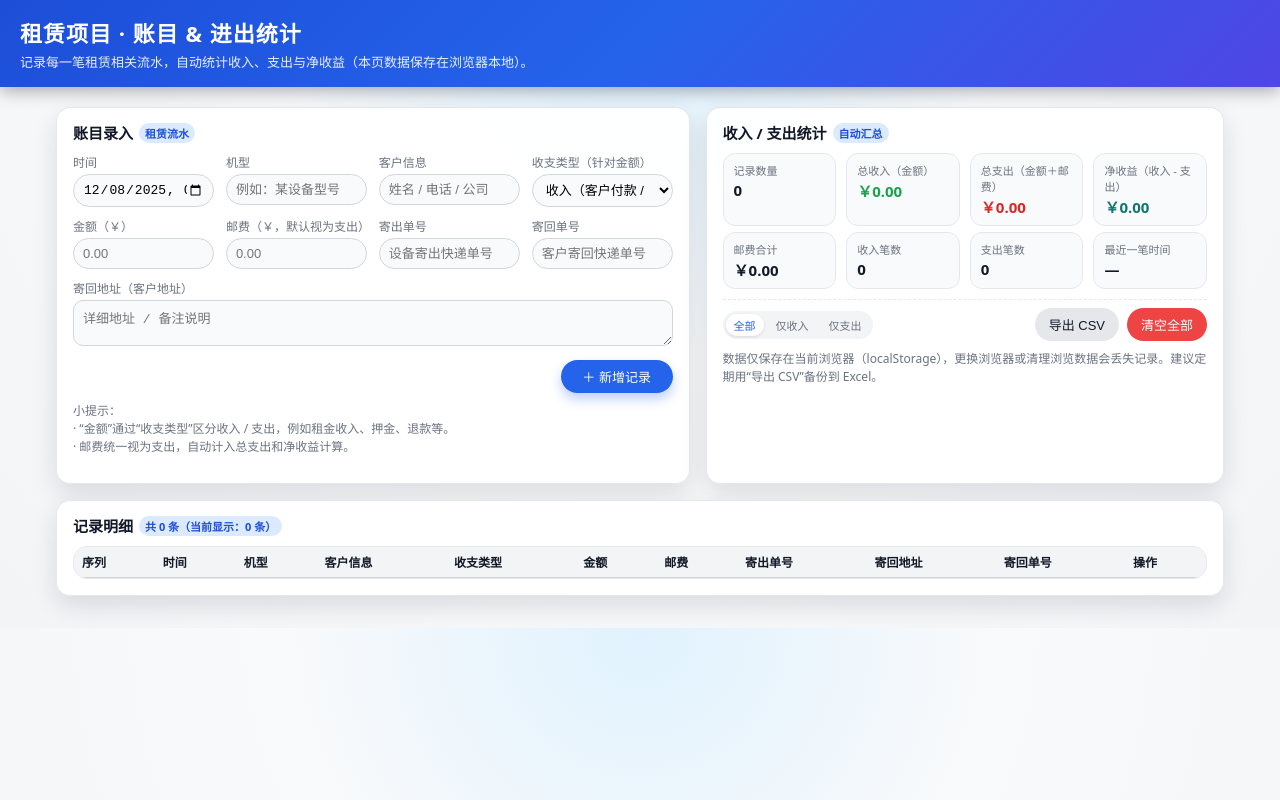
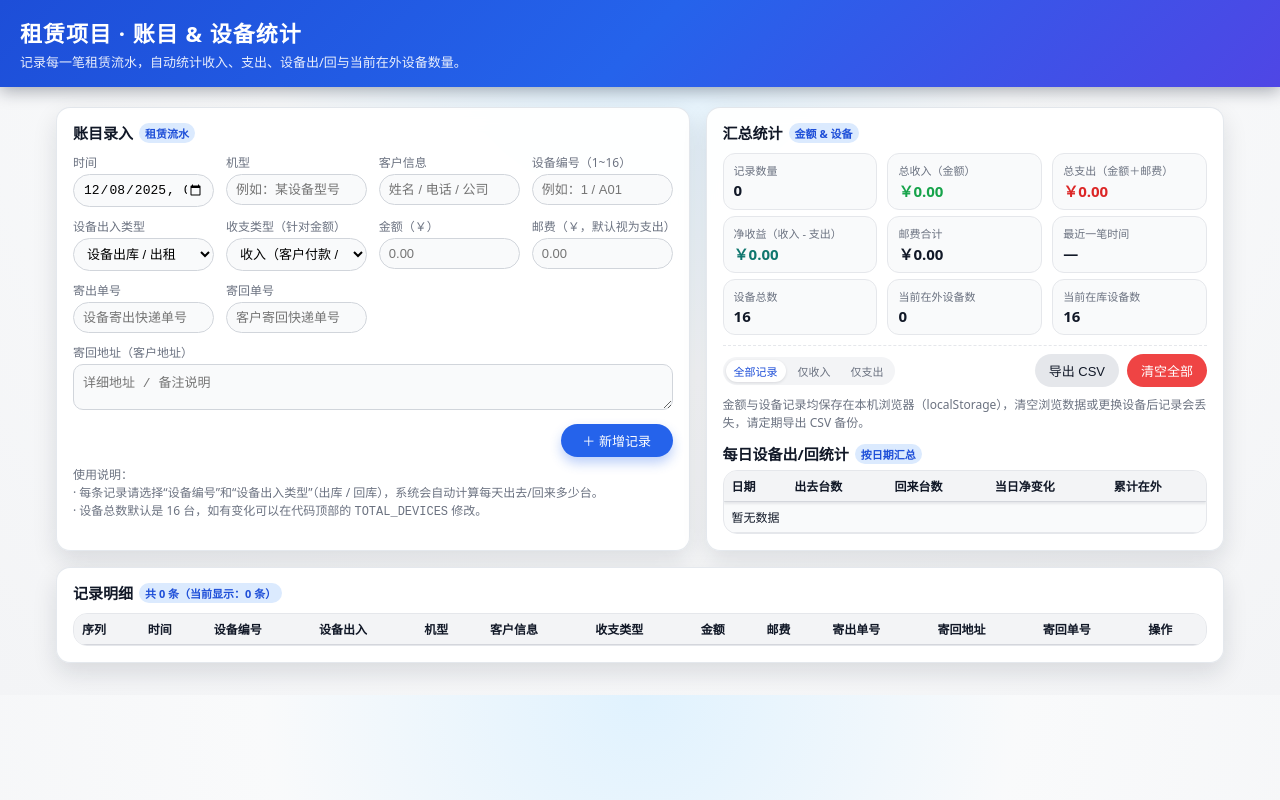
Before and after one commit to baique365-pixel/rental-account, a plain HTML site: page index.html in a window 1280 px wide. Drawn offline with Linux system fonts and the light colour scheme.

Commit message:
Update index.html

```diff
--- a/index.html
+++ b/index.html
@@ -190,7 +190,7 @@
 
     .stats-row {
       display: grid;
-      grid-template-columns: repeat(4, minmax(0, 1fr));
+      grid-template-columns: repeat(3, minmax(0, 1fr));
       gap: 10px;
       margin-bottom: 6px;
     }
@@ -268,7 +268,7 @@
 
     .pill-filter button.active {
       background: #fff;
-      color: var(--primary);
+      color: #1d4ed8;
       font-weight: 500;
       box-shadow: 0 1px 3px rgba(15,23,42,0.12);
     }
@@ -279,6 +279,11 @@
       border: 1px solid var(--border);
       overflow: hidden;
       background: #f9fafb;
+    }
+
+    .table-wrapper.small-table {
+      max-height: 260px;
+      margin-top: 6px;
     }
 
     table {
@@ -335,12 +340,16 @@
       border-color: #fecaca;
     }
 
-    .tag-chip {
-      padding: 1px 6px;
-      font-size: 11px;
-      border-radius: 999px;
-      background: #e5e7eb;
-      color: var(--text-sub);
+    .tag-move-out {
+      background: #dbeafe;
+      color: #1d4ed8;
+      border-color: #bfdbfe;
+    }
+
+    .tag-move-back {
+      background: #e0f2fe;
+      color: #0369a1;
+      border-color: #bae6fd;
     }
 
     .td-actions {
@@ -392,8 +401,8 @@
 </head>
 <body>
 <header>
-  <h1>租赁项目 · 账目 & 进出统计</h1>
-  <p>记录每一笔租赁相关流水，自动统计收入、支出与净收益（本页数据保存在浏览器本地）。</p>
+  <h1>租赁项目 · 账目 & 设备统计</h1>
+  <p>记录每一笔租赁流水，自动统计收入、支出、设备出/回与当前在外设备数量。</p>
 </header>
 
 <div class="page">
@@ -418,6 +427,19 @@
         <div class="field">
           <label for="customer">客户信息</label>
           <input type="text" id="customer" name="customer" placeholder="姓名 / 电话 / 公司">
+        </div>
+
+        <div class="field">
+          <label for="deviceId">设备编号（1~16）</label>
+          <input type="text" id="deviceId" name="deviceId" placeholder="例如：1 / A01">
+        </div>
+
+        <div class="field">
+          <label for="moveType">设备出入类型</label>
+          <select id="moveType" name="moveType">
+            <option value="out">设备出库 / 出租</option>
+            <option value="back">设备回库 / 归还</option>
+          </select>
         </div>
 
         <div class="field">
@@ -459,19 +481,20 @@
       </form>
 
       <p class="small">
-        小提示：<br>
-        · “金额”通过“收支类型”区分收入 / 支出，例如租金收入、押金、退款等。<br>
-        · 邮费统一视为支出，自动计入总支出和净收益计算。
+        使用说明：<br>
+        · 每条记录请选择“设备编号”和“设备出入类型”（出库 / 回库），系统会自动计算每天出去/回来多少台。<br>
+        · 设备总数默认是 16 台，如有变化可以在代码顶部的 <code>TOTAL_DEVICES</code> 修改。
       </p>
     </div>
 
     <!-- 右侧：统计信息 & 操作 -->
     <div class="card">
       <div class="card-title">
-        收入 / 支出统计
-        <span class="badge">自动汇总</span>
+        汇总统计
+        <span class="badge">金额 & 设备</span>
       </div>
 
+      <!-- 金额统计 -->
       <div class="stats-row">
         <div class="stat-card">
           <div class="stat-label">记录数量</div>
@@ -485,28 +508,36 @@
           <div class="stat-label">总支出（金额＋邮费）</div>
           <div class="stat-value stat-expense" id="statExpense">￥0.00</div>
         </div>
+      </div>
+
+      <div class="stats-row">
         <div class="stat-card">
           <div class="stat-label">净收益（收入 - 支出）</div>
           <div class="stat-value stat-balance" id="statBalance">￥0.00</div>
         </div>
-      </div>
-
-      <div class="stats-row">
         <div class="stat-card">
           <div class="stat-label">邮费合计</div>
           <div class="stat-value" id="statShipping">￥0.00</div>
         </div>
         <div class="stat-card">
-          <div class="stat-label">收入笔数</div>
-          <div class="stat-value" id="statIncomeCount">0</div>
+          <div class="stat-label">最近一笔时间</div>
+          <div class="stat-value" id="statLastTime">—</div>
+        </div>
+      </div>
+
+      <!-- 设备统计 -->
+      <div class="stats-row">
+        <div class="stat-card">
+          <div class="stat-label">设备总数</div>
+          <div class="stat-value" id="statDeviceTotal">16</div>
         </div>
         <div class="stat-card">
-          <div class="stat-label">支出笔数</div>
-          <div class="stat-value" id="statExpenseCount">0</div>
+          <div class="stat-label">当前在外设备数</div>
+          <div class="stat-value" id="statDeviceOut">0</div>
         </div>
         <div class="stat-card">
-          <div class="stat-label">最近一笔时间</div>
-          <div class="stat-value" id="statLastTime">—</div>
+          <div class="stat-label">当前在库设备数</div>
+          <div class="stat-value" id="statDeviceIn">16</div>
         </div>
       </div>
 
@@ -515,7 +546,7 @@
       <div class="table-toolbar">
         <div class="toolbar-left">
           <div class="pill-filter" id="filterGroup">
-            <button type="button" data-filter="all" class="active">全部</button>
+            <button type="button" data-filter="all" class="active">全部记录</button>
             <button type="button" data-filter="income">仅收入</button>
             <button type="button" data-filter="expense">仅支出</button>
           </div>
@@ -527,12 +558,36 @@
       </div>
 
       <p class="small">
-        数据仅保存在当前浏览器（localStorage），更换浏览器或清理浏览数据会丢失记录。建议定期用“导出 CSV”备份到 Excel。
+        金额与设备记录均保存在本机浏览器（localStorage），清空浏览数据或更换设备后记录会丢失，请定期导出 CSV 备份。
       </p>
+
+      <!-- 每日设备出入统计 -->
+      <div style="margin-top:10px;">
+        <div class="card-title" style="margin-bottom:4px;">
+          每日设备出/回统计
+          <span class="badge">按日期汇总</span>
+        </div>
+        <div class="table-wrapper small-table">
+          <table>
+            <thead>
+            <tr>
+              <th>日期</th>
+              <th>出去台数</th>
+              <th>回来台数</th>
+              <th>当日净变化</th>
+              <th>累计在外</th>
+            </tr>
+            </thead>
+            <tbody id="dayStatsBody">
+            </tbody>
+          </table>
+        </div>
+      </div>
+
     </div>
   </div>
 
-  <!-- 表格区域 -->
+  <!-- 明细表格 -->
   <div class="card">
     <div class="card-title">
       记录明细
@@ -544,6 +599,8 @@
         <tr>
           <th>序列</th>
           <th>时间</th>
+          <th>设备编号</th>
+          <th>设备出入</th>
           <th>机型</th>
           <th>客户信息</th>
           <th>收支类型</th>
@@ -563,7 +620,8 @@
 </div>
 
 <script>
-  const STORAGE_KEY = 'account_records_v2';
+  const STORAGE_KEY = 'account_records_v3';
+  const TOTAL_DEVICES = 16; // 如果不是 16 台，在这里改
   let records = [];
   let currentFilter = 'all'; // all | income | expense
 
@@ -595,6 +653,13 @@
     );
   }
 
+  function getDateKey(dateStr) {
+    if (!dateStr) return '';
+    const d = new Date(dateStr);
+    if (isNaN(d.getTime())) return dateStr.slice(0, 10);
+    return d.toISOString().slice(0, 10); // YYYY-MM-DD
+  }
+
   function getFilteredRecords() {
     if (currentFilter === 'all') return records;
     return records.filter(r => r.ioType === currentFilter);
@@ -615,6 +680,19 @@
       const timeTd = document.createElement('td');
       timeTd.textContent = formatDate(r.time);
       tr.appendChild(timeTd);
+
+      const deviceIdTd = document.createElement('td');
+      deviceIdTd.textContent = r.deviceId || '';
+      tr.appendChild(deviceIdTd);
+
+      const moveTd = document.createElement('td');
+      if (r.moveType) {
+        const mv = document.createElement('span');
+        mv.className = 'tag ' + (r.moveType === 'out' ? 'tag-move-out' : 'tag-move-back');
+        mv.textContent = r.moveType === 'out' ? '出库/出租' : '回库/归还';
+        moveTd.appendChild(mv);
+      }
+      tr.appendChild(moveTd);
 
       const modelTd = document.createElement('td');
       modelTd.textContent = r.model || '';
@@ -684,7 +762,68 @@
       tbody.appendChild(tr);
     });
 
-    document.getElementById('recordSummary').textContent = `共 ${records.length} 条（当前显示：${list.length} 条）`;
+    document.getElementById('recordSummary').textContent =
+      `共 ${records.length} 条（当前显示：${list.length} 条）`;
+  }
+
+  function computeDayStats() {
+    const map = {};
+    records.forEach(r => {
+      if (!r.time || !r.moveType) return;
+      const key = getDateKey(r.time);
+      if (!key) return;
+      if (!map[key]) map[key] = { out: 0, back: 0 };
+      if (r.moveType === 'out') map[key].out += 1;
+      if (r.moveType === 'back') map[key].back += 1;
+    });
+    return map;
+  }
+
+  function renderDayStats() {
+    const tbody = document.getElementById('dayStatsBody');
+    tbody.innerHTML = '';
+    const map = computeDayStats();
+    const dates = Object.keys(map).sort();
+
+    let running = 0;
+    dates.forEach(date => {
+      const { out, back } = map[date];
+      const delta = out - back;
+      running += delta;
+
+      const tr = document.createElement('tr');
+
+      const dateTd = document.createElement('td');
+      dateTd.textContent = date;
+      tr.appendChild(dateTd);
+
+      const outTd = document.createElement('td');
+      outTd.textContent = out;
+      tr.appendChild(outTd);
+
+      const backTd = document.createElement('td');
+      backTd.textContent = back;
+      tr.appendChild(backTd);
+
+      const deltaTd = document.createElement('td');
+      deltaTd.textContent = (delta >= 0 ? '+' : '') + delta;
+      tr.appendChild(deltaTd);
+
+      const runTd = document.createElement('td');
+      runTd.textContent = running;
+      tr.appendChild(runTd);
+
+      tbody.appendChild(tr);
+    });
+
+    if (dates.length === 0) {
+      const tr = document.createElement('tr');
+      const td = document.createElement('td');
+      td.colSpan = 5;
+      td.textContent = '暂无数据';
+      tr.appendChild(td);
+      tbody.appendChild(tr);
+    }
   }
 
   function updateStats() {
@@ -694,6 +833,8 @@
     let totalShipping = 0;
     let incomeCount = 0;
     let expenseCount = 0;
+
+    let deviceDelta = 0; // 出库 +1，回库 -1
 
     records.forEach(r => {
       const amount = r.amount || 0;
@@ -708,6 +849,9 @@
       if (!isNaN(shipping)) {
         totalShipping += shipping;
       }
+
+      if (r.moveType === 'out') deviceDelta += 1;
+      if (r.moveType === 'back') deviceDelta -= 1;
     });
 
     const totalExpense = totalExpenseAmount + totalShipping;
@@ -718,15 +862,20 @@
     document.getElementById('statExpense').textContent = '￥' + totalExpense.toFixed(2);
     document.getElementById('statBalance').textContent = '￥' + balance.toFixed(2);
     document.getElementById('statShipping').textContent = '￥' + totalShipping.toFixed(2);
-    document.getElementById('statIncomeCount').textContent = incomeCount;
-    document.getElementById('statExpenseCount').textContent = expenseCount;
+    document.getElementById('statLastTime').textContent =
+      records.length > 0
+        ? formatDate([...records].sort((a, b) => new Date(b.time) - new Date(a.time))[0].time)
+        : '—';
 
-    if (records.length > 0) {
-      const sorted = [...records].sort((a, b) => new Date(b.time) - new Date(a.time));
-      document.getElementById('statLastTime').textContent = formatDate(sorted[0].time);
-    } else {
-      document.getElementById('statLastTime').textContent = '—';
-    }
+    // 设备统计
+    const currentOut = deviceDelta < 0 ? 0 : deviceDelta;
+    const currentIn = TOTAL_DEVICES - currentOut;
+
+    document.getElementById('statDeviceTotal').textContent = TOTAL_DEVICES;
+    document.getElementById('statDeviceOut').textContent = currentOut < 0 ? 0 : currentOut;
+    document.getElementById('statDeviceIn').textContent = currentIn < 0 ? 0 : currentIn;
+
+    renderDayStats();
   }
 
   function handleFormSubmit(e) {
@@ -736,6 +885,8 @@
     const time = form.time.value;
     const model = form.model.value.trim();
     const customer = form.customer.value.trim();
+    const deviceId = form.deviceId.value.trim();
+    const moveType = form.moveType.value || 'out';
     const ioType = form.ioType.value || 'income';
     const amount = parseFloat(form.amount.value || '0');
     const shipping = parseFloat(form.shipping.value || '0');
@@ -747,6 +898,8 @@
       time,
       model,
       customer,
+      deviceId,
+      moveType,
       ioType,
       amount: isNaN(amount) ? 0 : amount,
       shipping: isNaN(shipping) ? 0 : shipping,
@@ -761,6 +914,7 @@
     updateStats();
 
     form.reset();
+    document.getElementById('moveType').value = 'out';
     document.getElementById('ioType').value = 'income';
     document.getElementById('time').value = new Date().toISOString().slice(0, 16);
   }
@@ -774,6 +928,8 @@
     const header = [
       '序列',
       '时间',
+      '设备编号',
+      '设备出入',
       '机型',
       '客户信息',
       '收支类型',
@@ -787,6 +943,8 @@
     const rows = records.map((r, idx) => [
       idx + 1,
       formatDate(r.time),
+      r.deviceId || '',
+      r.moveType === 'out' ? '出库/出租' : '回库/归还',
       r.model || '',
       r.customer || '',
       r.ioType === 'income' ? '收入' : '支出',
@@ -851,6 +1009,7 @@
     bindFilterButtons();
 
     document.getElementById('time').value = new Date().toISOString().slice(0, 16);
+    document.getElementById('statDeviceTotal').textContent = TOTAL_DEVICES;
   }
 
   document.addEventListener('DOMContentLoaded', init);
```
